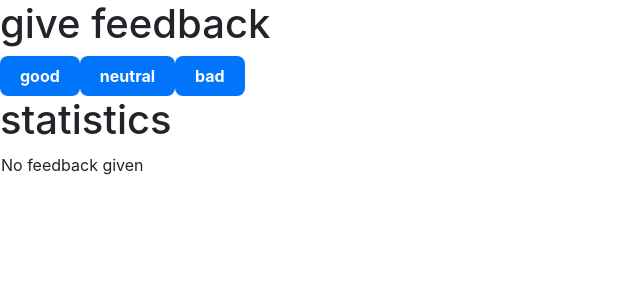
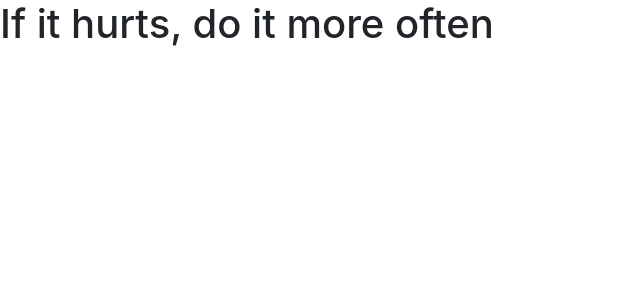
Before and after one commit to raguilar27/app, a React (Create React App) app: page / in a window 1280 px wide. Shown: the top 300 px of the page, without its empty margins (0-640 px from the left). Built offline with nearby package versions, Linux system fonts and the light colour scheme.

Commit message:
fixed directory

```diff
--- a/src/App.js
+++ b/src/App.js
@@ -1,68 +1,19 @@
 import "./App.css";
 import Api from "./components/api";
 import Counters from "./components/counters";
-import Header from "./components/header";
-import Content from "./components/content";
-import Total from "./components/total";
-import Button from "./components/button";
-import Statistics from "./components/statistics";
-import { useState } from "react";
+import Course from "./components/courseDir/course";
+import Unicafe from "./components/unicafeDir/unicafe";
+import Anecdotes from "./components/anecdotesDir/anecdotes";
 
 function App() {
-  /*const course = {
-    name: "Half Stack application development",
-    parts: [
-      {
-        name: "Fundamentals of React",
-        exercise: 10,
-      },
-      {
-        name: "Using props to pass data",
-        exercise: 7,
-      },
-      {
-        name: "State of a component",
-        exercise: 14,
-      },
-    ],
-  };*/
-
-  const [good, setGood] = useState(0);
-  const [neutral, setNeutral] = useState(0);
-  const [bad, setBad] = useState(0);
-  const [data, setData] = useState([]);
-
-  const stats = {
-    handleGood: () => {
-      setData(data.concat(1));
-      setGood(good + 1);
-    },
-    handleNeutral: () => {
-      setData(data.concat(0));
-      setNeutral(neutral + 1);
-    },
-    handleBad: () => {
-      setData(data.concat(-1));
-      setBad(bad + 1);
-    },
-  };
-
   return (
     <div className="App">
       {/*<Counters />
       <br />
       <Api />
-      <Header course={course} />
-      <Content course={course} />
-      <Total course={course} />*/}
-      <h1>give feedback</h1>
-      <Button handleClick={stats.handleGood} text="good" />
-      <Button handleClick={stats.handleNeutral} text="neutral" />
-      <Button handleClick={stats.handleBad} text="bad" />
-      <h1>statistics</h1>
-      <table>
-        <Statistics data={data} good={good} neutral={neutral} bad={bad} />
-      </table>
+      <Course />
+      <Unicafe />*/}
+      <Anecdotes />
     </div>
   );
 }
--- /dev/null
+++ b/src/components/anecdotesDir/anecdotes.js
@@ -0,0 +1,23 @@
+import { useState } from "react";
+
+const Anecdotes = () => {
+  const anecdotes = [
+    "If it hurts, do it more often",
+    "Adding manpower to a late software project makes it later!",
+    "The first 90 percent of the code accounts for the first 10 percent of the development time...The remaining 10 percent of the code accounts for the other 90 percent of the development time.",
+    "Any fool can write code that a computer can understand. Good programmers write code that humans can understand.",
+    "Premature optimization is the root of all evil.",
+    "Debugging is twice as hard as writing the code in the first place. Therefore, if you write the code as cleverly as possible, you are, by definition, not smart enough to debug it.",
+    "Programming without an extremely heavy use of console.log is same as if a doctor would refuse to use x-rays or blood tests when diagnosing patients",
+  ];
+
+  const [selected, setSelected] = useState(0);
+
+  return (
+    <div>
+      <h1>{anecdotes[selected]}</h1>
+    </div>
+  );
+};
+
+export default Anecdotes;
--- /dev/null
+++ b/src/components/courseDir/course.js
@@ -0,0 +1,32 @@
+import Header from "./header";
+import Content from "./content";
+import Total from "./total";
+
+const Course = () => {
+  const course = {
+    name: "Half Stack application development",
+    parts: [
+      {
+        name: "Fundamentals of React",
+        exercise: 10,
+      },
+      {
+        name: "Using props to pass data",
+        exercise: 7,
+      },
+      {
+        name: "State of a component",
+        exercise: 14,
+      },
+    ],
+  };
+  return (
+    <div>
+      <Header course={course} />
+      <Content course={course} />
+      <Total course={course} />
+    </div>
+  );
+};
+
+export default Course;
--- /dev/null
+++ b/src/components/unicafeDir/unicafe.js
@@ -0,0 +1,40 @@
+import Button from "./button";
+import Statistics from "./statistics";
+import { useState } from "react";
+
+const Unicafe = () => {
+  const [good, setGood] = useState(0);
+  const [neutral, setNeutral] = useState(0);
+  const [bad, setBad] = useState(0);
+  const [data, setData] = useState([]);
+
+  const stats = {
+    handleGood: () => {
+      setData(data.concat(1));
+      setGood(good + 1);
+    },
+    handleNeutral: () => {
+      setData(data.concat(0));
+      setNeutral(neutral + 1);
+    },
+    handleBad: () => {
+      setData(data.concat(-1));
+      setBad(bad + 1);
+    },
+  };
+
+  return (
+    <div>
+      <h1>give feedback</h1>
+      <Button handleClick={stats.handleGood} text="good" />
+      <Button handleClick={stats.handleNeutral} text="neutral" />
+      <Button handleClick={stats.handleBad} text="bad" />
+      <h1>statistics</h1>
+      <table>
+        <Statistics data={data} good={good} neutral={neutral} bad={bad} />
+      </table>
+    </div>
+  );
+};
+
+export default Unicafe;
```
Also changed, not shown: src/components/courseDir/content.js (renamed from src/components/content.js), src/components/courseDir/header.js (renamed from src/components/header.js), src/components/courseDir/part.js (renamed from src/components/part.js), src/components/courseDir/total.js (renamed from src/components/total.js), src/components/unicafeDir/button.js (renamed from src/components/button.js), src/components/unicafeDir/statistics.js (renamed from src/components/statistics.js).
